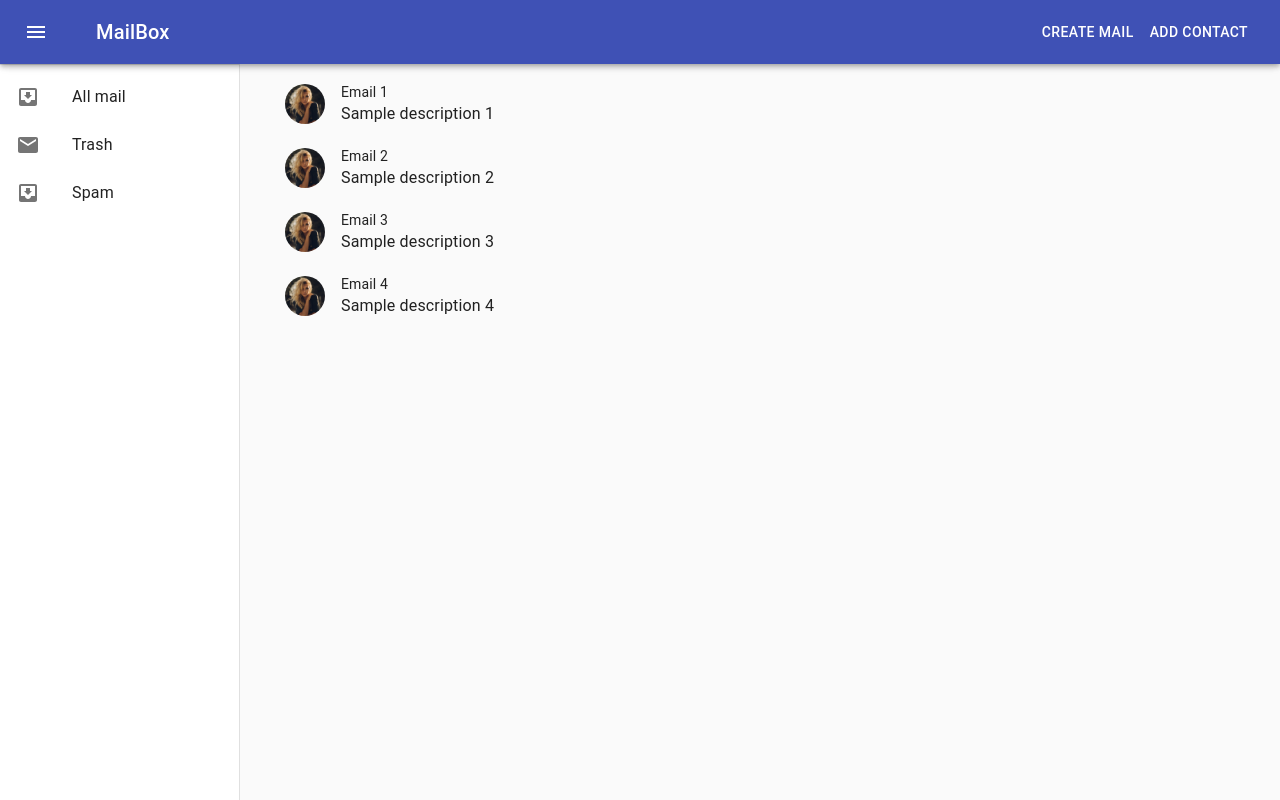
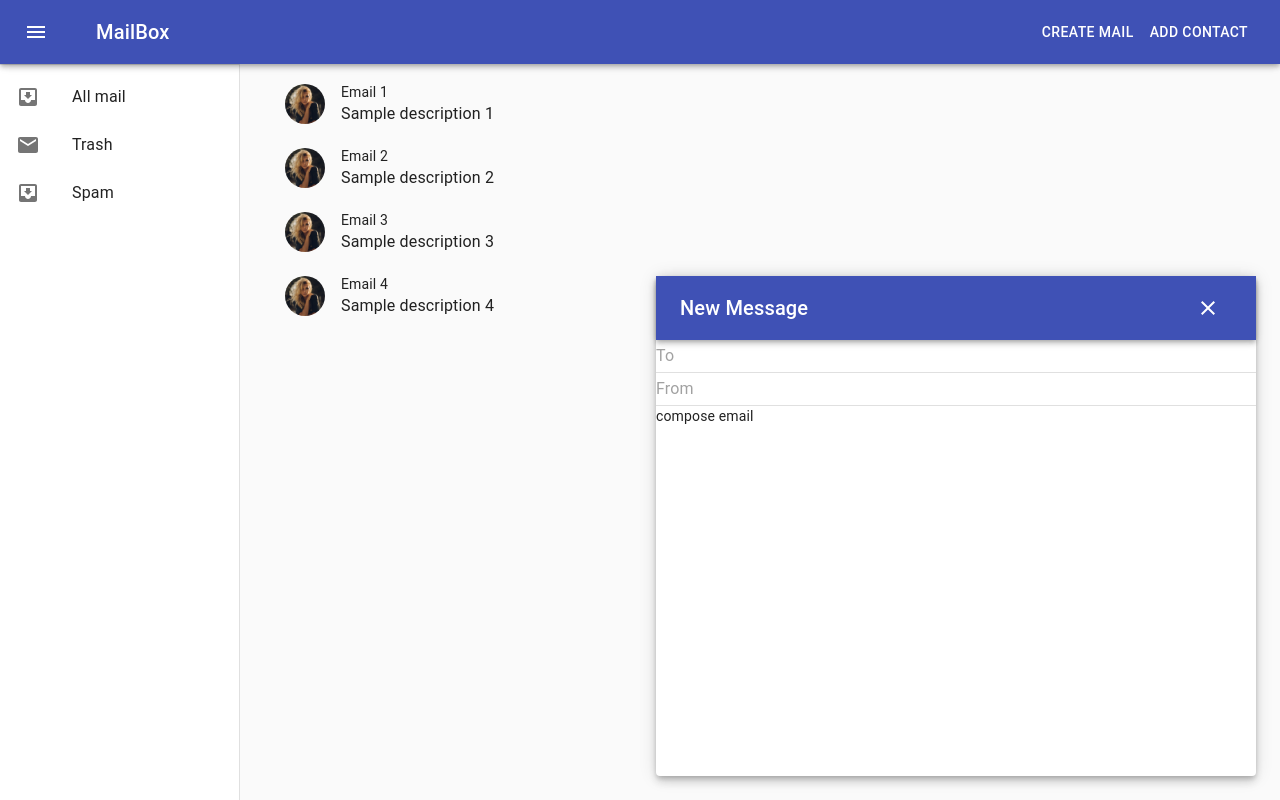
Before and after one commit to ayush04/mailbox, a React (Create React App) app in the folder client/: page / in a window 1280 px wide. Built offline with nearby package versions, Linux system fonts and the light colour scheme.

Commit message:
compose email

```diff
--- /dev/null
+++ b/client/src/components/compose-email/compose-email.tsx
@@ -0,0 +1,96 @@
+import React from "react";
+import clsx from "clsx";
+import {
+  Paper,
+  Box,
+  Typography,
+  makeStyles,
+  createStyles,
+  Theme,
+  AppBar,
+  Toolbar,
+  IconButton,
+  Divider,
+  InputBase
+} from "@material-ui/core";
+import CloseIcon from "@material-ui/icons/Close";
+
+const useStyles = makeStyles((theme: Theme) =>
+  createStyles({
+    root: {
+      right: "0",
+      width: "600px",
+      bottom: "0",
+      margin: "24px",
+      display: "flex",
+      outline: "none",
+      "z-index": "2000",
+      position: "fixed",
+      "max-width": "calc(100% - 48px)",
+      "max-height": "calc(100% - 48px)",
+      "min-height": "500px",
+      "flex-direction": "column"
+    },
+    title: {
+      flexGrow: 1
+    },
+    divider: {
+      backgroundColor: "rgba(0, 0, 0, 0.12)"
+    },
+    toolbar: {
+      display: "flex",
+      alignItems: "center",
+      justifyContent: "flex-end",
+      padding: theme.spacing(0, 1),
+      // necessary for content to be below app bar
+      ...theme.mixins.toolbar
+    },
+    appBar: {
+      zIndex: theme.zIndex.drawer + 1,
+      transition: theme.transitions.create(["width", "margin"], {
+        easing: theme.transitions.easing.sharp,
+        duration: theme.transitions.duration.leavingScreen
+      })
+    },
+    appBarShift: {
+      transition: theme.transitions.create(["width", "margin"], {
+        easing: theme.transitions.easing.sharp,
+        duration: theme.transitions.duration.enteringScreen
+      })
+    }
+  })
+);
+
+const ComposeEmail = () => {
+  const classes = useStyles();
+  return (
+    <Paper elevation={6} className={classes.root}>
+      <Box component="div">
+        <AppBar
+          position="relative"
+          className={clsx(classes.appBar, {
+            [classes.appBarShift]: false
+          })}
+        >
+          <Toolbar>
+            <Typography variant="h6" className={classes.title}>
+              New Message
+            </Typography>
+            <IconButton aria-label="Cancel" color="inherit">
+              <CloseIcon />
+            </IconButton>
+          </Toolbar>
+        </AppBar>
+      </Box>
+      <Box component="div">
+        <InputBase placeholder="To"></InputBase>
+              <Divider component="hr" className={classes.divider} />
+              <InputBase placeholder="From"></InputBase>
+              <Divider component="hr" className={classes.divider} />
+      </Box>
+      <div>compose email</div>
+    </Paper>
+  );
+};
+
+export default ComposeEmail;
--- a/client/src/components/header/header.tsx
+++ b/client/src/components/header/header.tsx
@@ -11,7 +11,7 @@ import {
   AppBar
 } from "@material-ui/core";
 import MenuIcon from "@material-ui/icons/Menu";
-import ContactDialog from "./contact-dialog";
+import ContactDialog from "../contact-dialog/contact-dialog";
 
 const drawerWidth = 240;
 
--- a/client/src/components/main-container/main-container.tsx
+++ b/client/src/components/main-container/main-container.tsx
@@ -4,15 +4,16 @@ import EmailList from "../email-list/email-list";
 import ContactsList from "../contacts-list/contacts-list";
 import SideNav from "../sidenav/sidenav";
 import { Container } from "@material-ui/core";
+import ComposeEmail from "../compose-email/compose-email";
 
 export interface IContact {
-  name: string,
-  email: string
+  name: string;
+  email: string;
 }
 
 interface IMainContainerState {
   folderId: number;
-  contacts: Array<IContact>
+  contacts: Array<IContact>;
 }
 
 class MainContainer extends React.Component<any, IMainContainerState> {
@@ -35,10 +36,10 @@ class MainContainer extends React.Component<any, IMainContainerState> {
     this.setState({
       contacts
     });
-  }
+  };
 
   onDialogClose = () => {
-    console.log('dialog closed');
+    console.log("dialog closed");
   };
 
   render() {
@@ -49,6 +50,9 @@ class MainContainer extends React.Component<any, IMainContainerState> {
         <Container maxWidth="md" className="email-list">
           <EmailList folderId={this.state.folderId} />
         </Container>
+        <Container>
+          <ComposeEmail />
+        </Container>
         <span className="contacts-list">
           <ContactsList contacts={this.state.contacts} />
         </span>
```
Also changed, not shown: client/src/components/contact-dialog/contact-dialog.tsx (renamed from client/src/components/header/contact-dialog.tsx), client/src/components/sidenav/sidenav.tsx (indentation only), client/src/static/css/app.css (line endings or trailing spaces), 1 other file (tests, documents, lock files or other folders).
